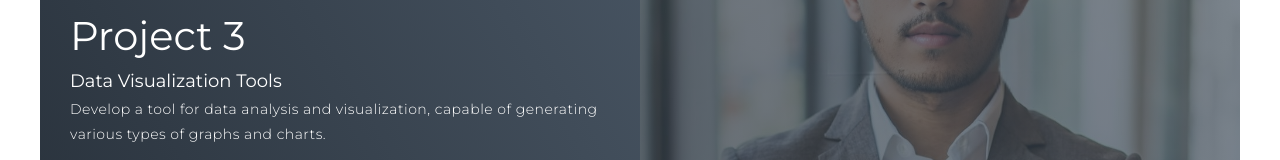
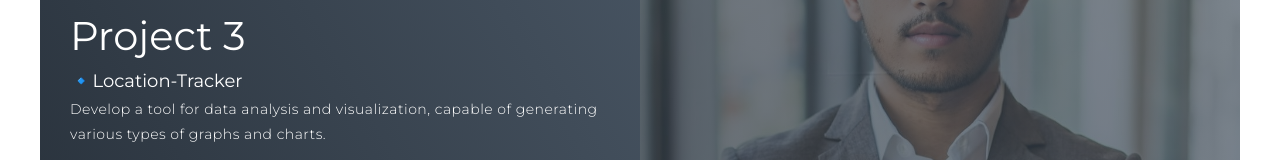
Before and after one commit to nomankarim8/nomanakarim8-Portfolio, a plain HTML site: page index.html in a window 1280 px wide. Shown: the part 3038-3198 px from the top of the page. Drawn offline with Linux system fonts and the light colour scheme.

Commit message:
update index.html

```diff
--- a/index.html
+++ b/index.html
@@ -114,7 +114,7 @@
         <div class="project-item">
           <div class="project-info">
             <h1>Project 3</h1>
-            <h2>Data Visualization Tools</h2>
+            <h2>🔹Location-Tracker</h2>
             <p>Develop a tool for data analysis and visualization,
                capable of generating various types of graphs and charts.</p>
           </div>
```
